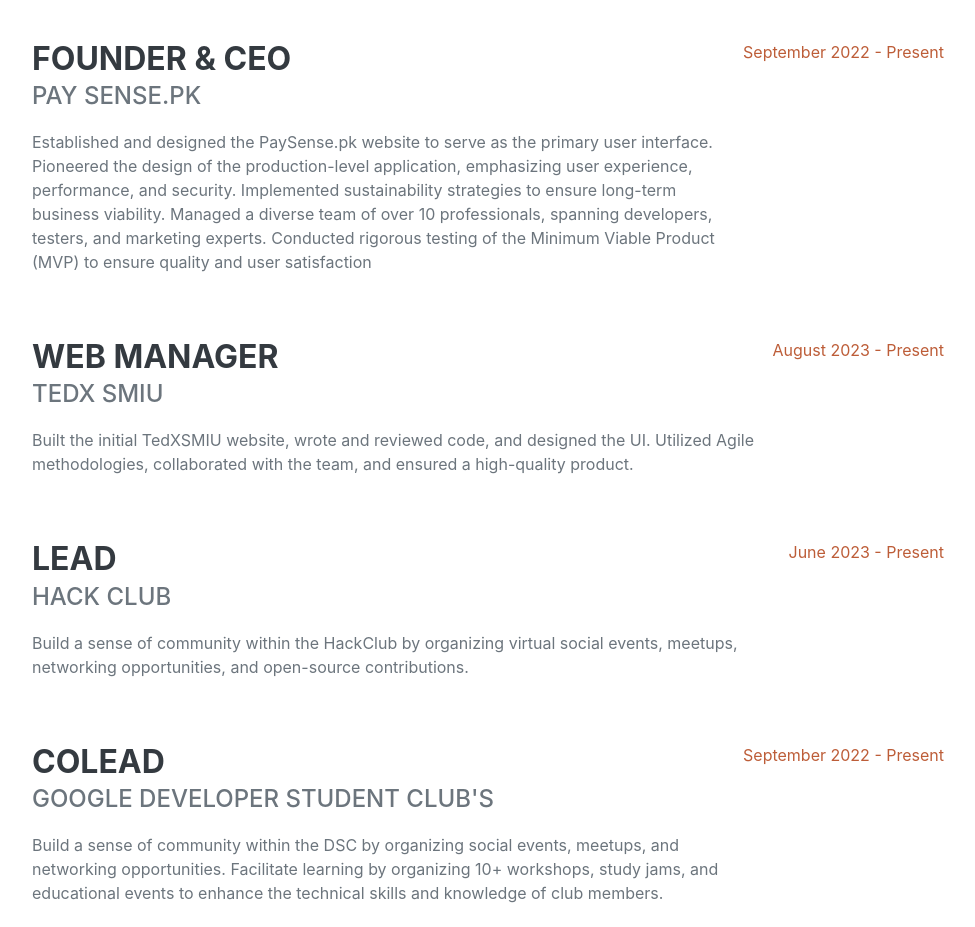
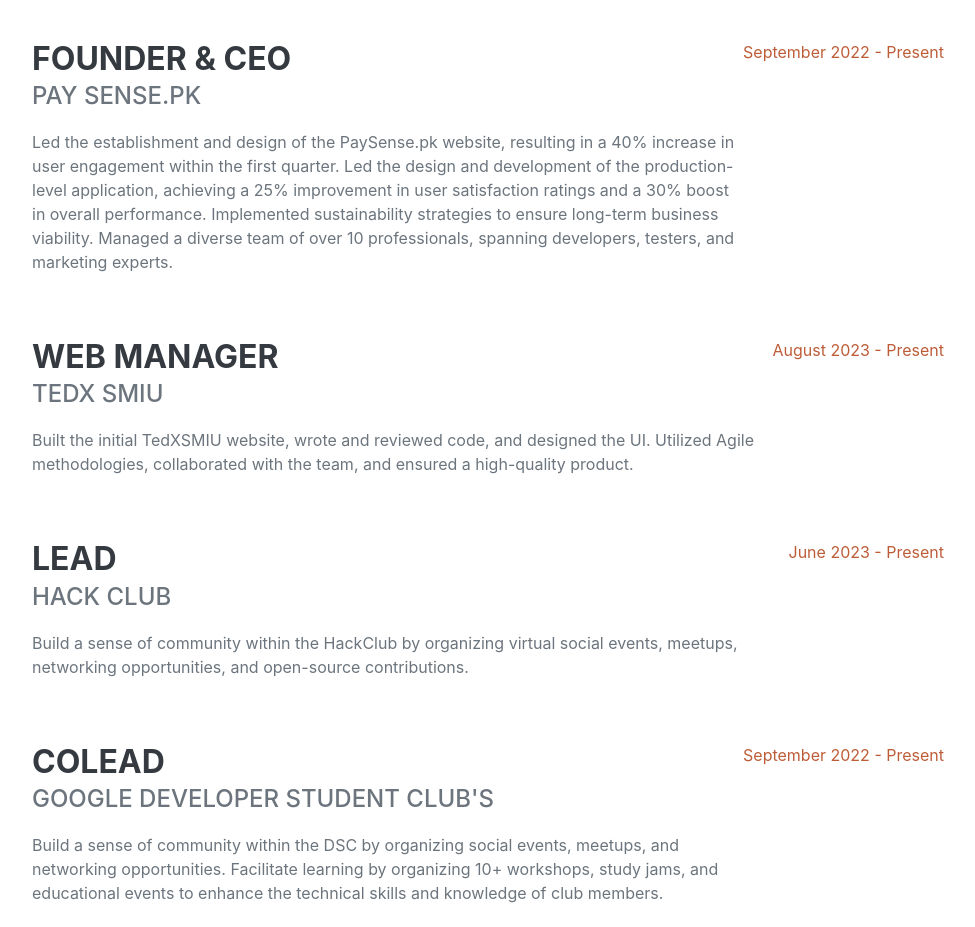
Before and after one commit to MuhammadShakir-dev/MuhammadShakir-dev.github.io, a plain HTML site: page index.html in a window 1280 px wide. Shown: the part 2080-3007 px from the top of the page, without its empty margins (288-1263 px from the left). Drawn offline with nearby package versions, Linux system fonts and the light colour scheme; a web font is replaced by a local one.

Commit message:
Update index.html

```diff
--- a/index.html
+++ b/index.html
@@ -116,8 +116,11 @@ Successfully managed and delivered 25+ high-quality projects on time, consistent
                         <div class="flex-grow-1">
                             <h3 class="mb-0">Founder & CEO</h3>
                             <div class="subheading mb-3">Pay Sense.pk</div>
-                            <p>Established and designed the PaySense.pk website to serve as the primary user interface. Pioneered the design of the production-level application, emphasizing user experience, performance, and security.
-                               Implemented sustainability strategies to ensure long-term business viability. Managed a diverse team of over 10 professionals, spanning developers, testers, and marketing experts. Conducted rigorous testing of the Minimum Viable Product (MVP) to ensure quality and user satisfaction</p>
+                            <p>Led the establishment and design of the PaySense.pk website, resulting in a 40% increase in user engagement within the first quarter.
+Led the design and development of the production-level application, achieving a 25% improvement in user satisfaction ratings and a 30% boost in overall performance.
+Implemented sustainability strategies to ensure long-term business viability.
+Managed a diverse team of over 10 professionals, spanning developers, testers, and marketing experts.
+</p>
                         </div>
                         <div class="flex-shrink-0"><span class="text-primary">September 2022 - Present</span></div>
                     </div>
```
